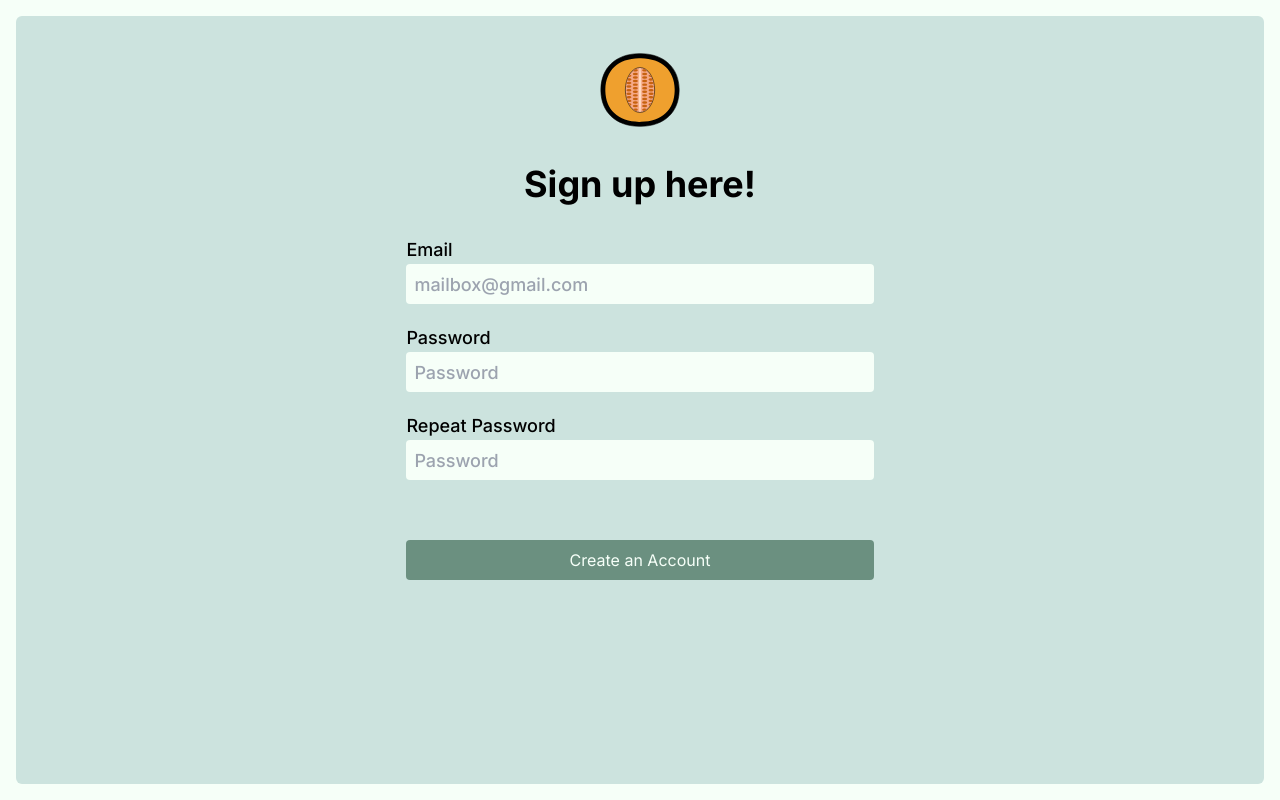
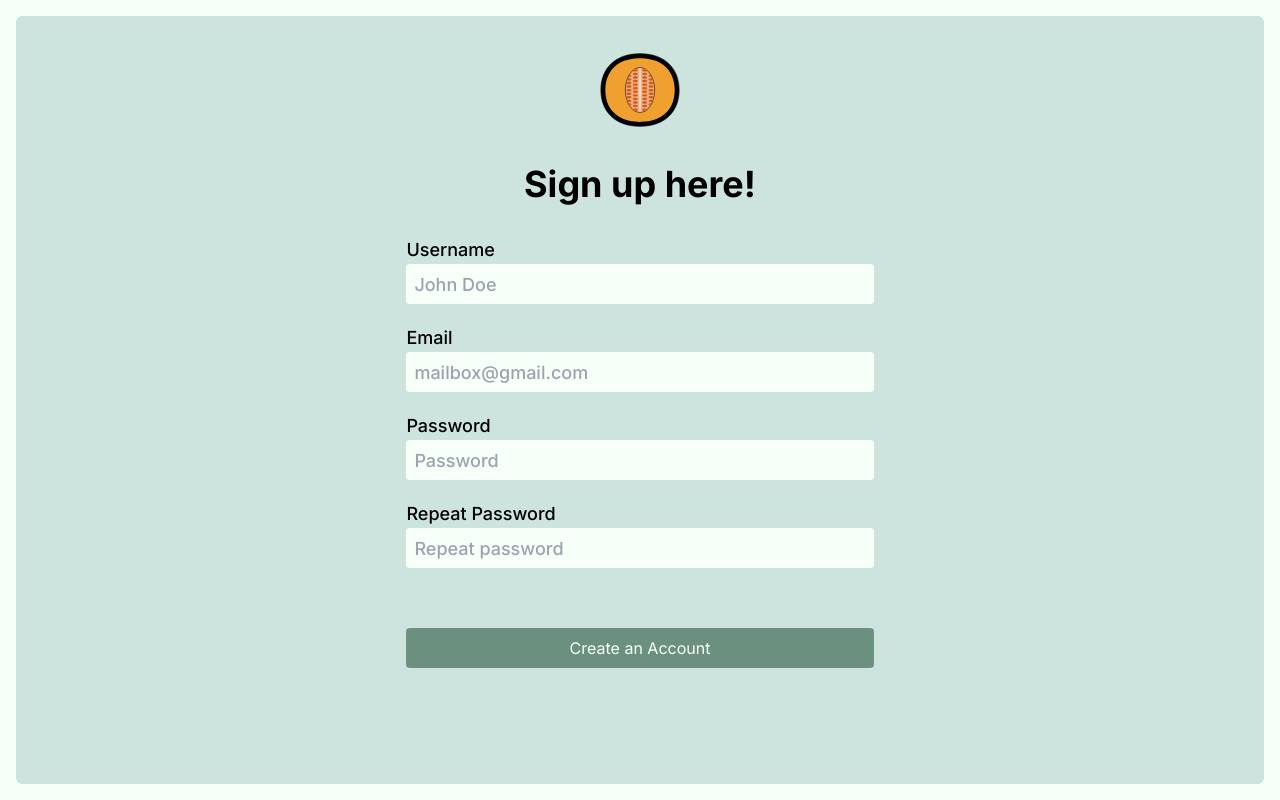
Before and after one commit to JulianOviedo/PaystuberGun, a Next.js app: page /signup in a window 1280 px wide. Built offline with nearby package versions, Linux system fonts and the light colour scheme.

Commit message:
sign up form

```diff
--- a/next.config.js
+++ b/next.config.js
@@ -1,4 +1,8 @@
 /** @type {import('next').NextConfig} */
-const nextConfig = {}
+const nextConfig = {
+  env: {
+    NEXT_PUBLIC_API_URL: process.env.NEXT_PUBLIC_API_URL
+  }
+}
 
 module.exports = nextConfig
--- a/src/app/signup/page.tsx
+++ b/src/app/signup/page.tsx
@@ -1,19 +1,28 @@
+'use client'
+import { useSignUpForm } from '(@/hooks/signUpForm)'
+
 export default function SignUpPage () {
+  const api = process.env.NEXT_PUBLIC_API_URL
+  const { handleSubmit, handleChange } = useSignUpForm()
   return (
     <>
       <h1 className='text-4xl font-bold mt-8'>Sign up here!</h1>
-      <form action='' className='mt-8 flex gap-5 flex-col w-full items-center'>
+      <form onSubmit={handleSubmit} className='mt-8 flex gap-5 flex-col w-full items-center'>
+        <label htmlFor='' className='relative w-full text-lg font-medium'>
+          Username
+          <input name='username' placeholder='John Doe' type='text' className=' rounded h-10 bg-5 pl-2 w-full' onChange={handleChange} />
+        </label>
         <label htmlFor='' className='relative w-full text-lg font-medium'>
           Email
-          <input placeholder='mailbox@gmail.com' type='email' className=' rounded h-10 bg-5 pl-2 w-full' />
+          <input name='email' placeholder='mailbox@gmail.com' type='email' className=' rounded h-10 bg-5 pl-2 w-full' onChange={handleChange} />
         </label>
         <label htmlFor='' className='relative w-full text-lg font-medium'>
           Password
-          <input placeholder='Password' type='password' className=' rounded h-10 bg-5 pl-2 w-full' />
+          <input name='password' placeholder='Password' type='password' className=' rounded h-10 bg-5 pl-2 w-full' onChange={handleChange} />
         </label>
         <label htmlFor='' className='relative w-full text-lg font-medium'>
           Repeat Password
-          <input placeholder='Password' type='password' className=' rounded h-10 bg-5 pl-2 w-full' />
+          <input placeholder='Repeat password' type='password' className=' rounded h-10 bg-5 pl-2 w-full' />
         </label>
         <button className='bg-1 rounded text-5 w-full h-10 mt-10'>Create an Account</button>
       </form>
--- /dev/null
+++ b/src/hooks/signUpForm.tsx
@@ -0,0 +1,27 @@
+'use client'
+import { ChangeEvent, FormEvent, useState } from 'react'
+
+export const useSignUpForm = () => {
+  const [userData, setUserData] = useState({
+    username: '',
+    email: '',
+    password: ''
+  })
+
+  const handleChange = (e: ChangeEvent<HTMLInputElement>) => {
+    setUserData({
+      ...userData,
+      [e.target.name]: e.target.value
+    })
+  }
+
+  const handleSubmit = (e: FormEvent<HTMLFormElement>) => {
+    e.preventDefault()
+    console.log(userData)
+  }
+
+  return {
+    handleChange,
+    handleSubmit
+  }
+}
```
Also changed, not shown: 1 other file (tests, documents, lock files or other folders).
